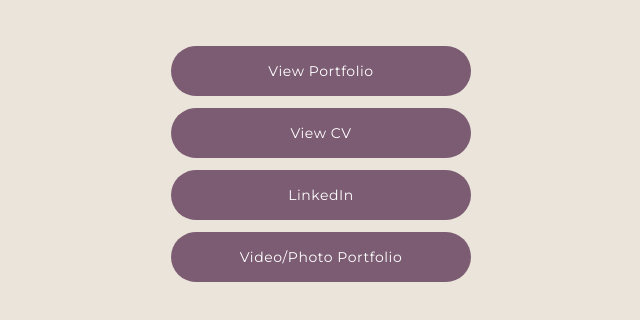
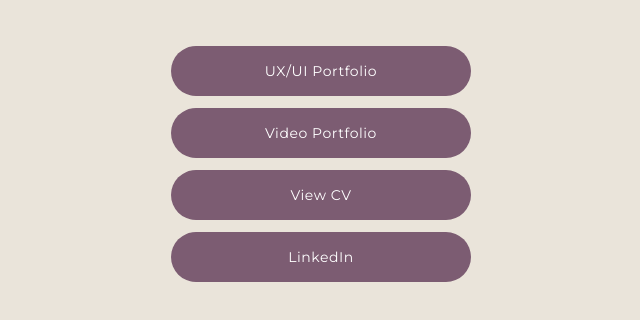
Before and after one commit to ladachka/landingpage, a plain HTML site: page index.html in a window 1280 px wide. Shown: the part 544-864 px from the top of the page, without its empty margins (319-959 px from the left). Drawn offline with Linux system fonts and the light colour scheme.

Commit message:
Update portfolio links in index.html

```diff
--- a/index.html
+++ b/index.html
@@ -145,13 +145,11 @@
     <div class="photo">
       <img src="IMG_5020.jpg" alt="Lada Tatarkina" />
     </div>
-
     <div class="buttons">
-      <a class="btn" href="Lada_Tatarkina_Portfolio.pdf" target="_blank" rel="noopener">View Portfolio</a>
+      <a class="btn" href="Lada_Tatarkina_Portfolio.pdf" target="_blank" rel="noopener">UX/UI Portfolio</a>
+         <a class="btn" href="https://ladachka.github.io/video-portfolio/" target="_blank" rel="noopener">Video Portfolio</a>
       <a class="btn" href="Lada_Tatarkina_CV.pdf" target="_blank" rel="noopener">View CV</a>
       <a class="btn" href="https://www.linkedin.com/in/lada-tatarkina-447020209" target="_blank" rel="noopener">LinkedIn</a>
-     <a class="btn" href="https://ladachka.github.io/video-portfolio/" target="_blank" rel="noopener">Video/Photo Portfolio</a>
-
     </div>
   </div>
 </body>
```
